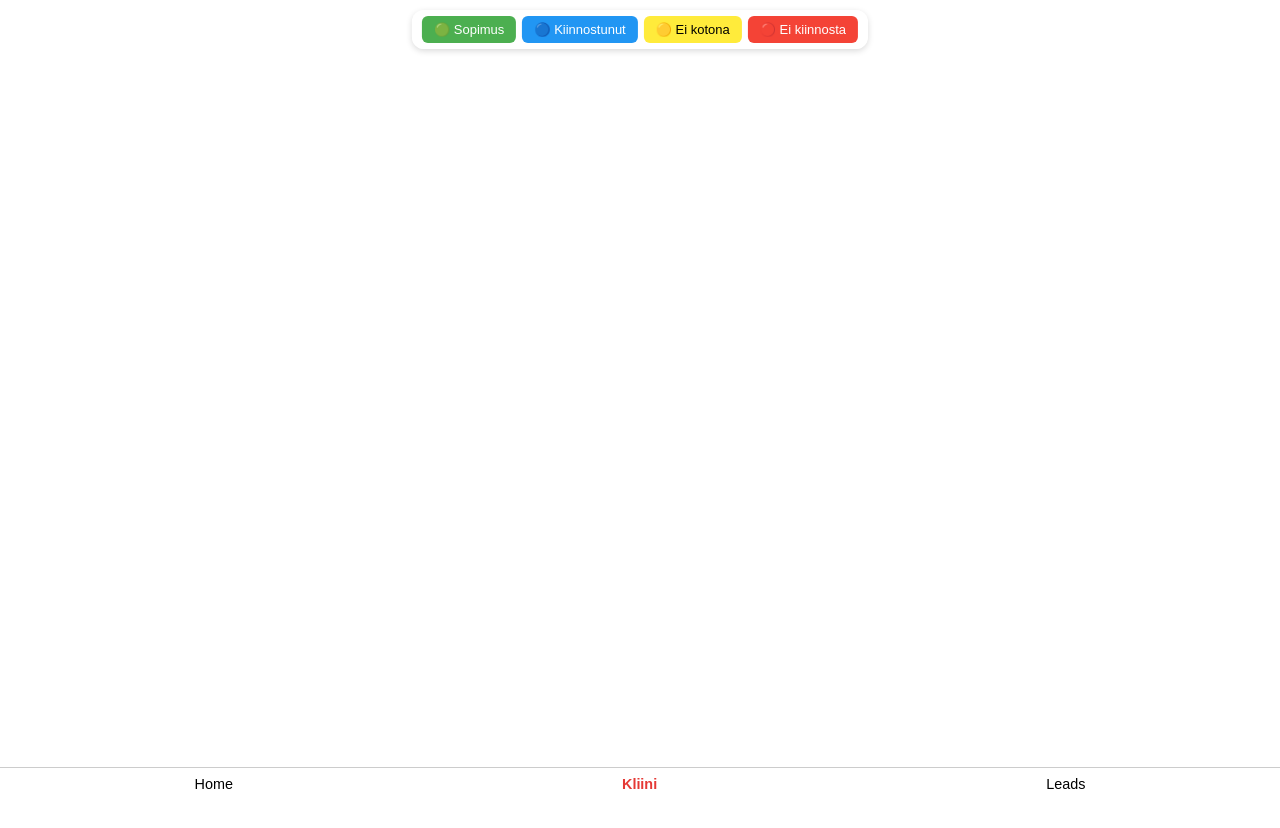
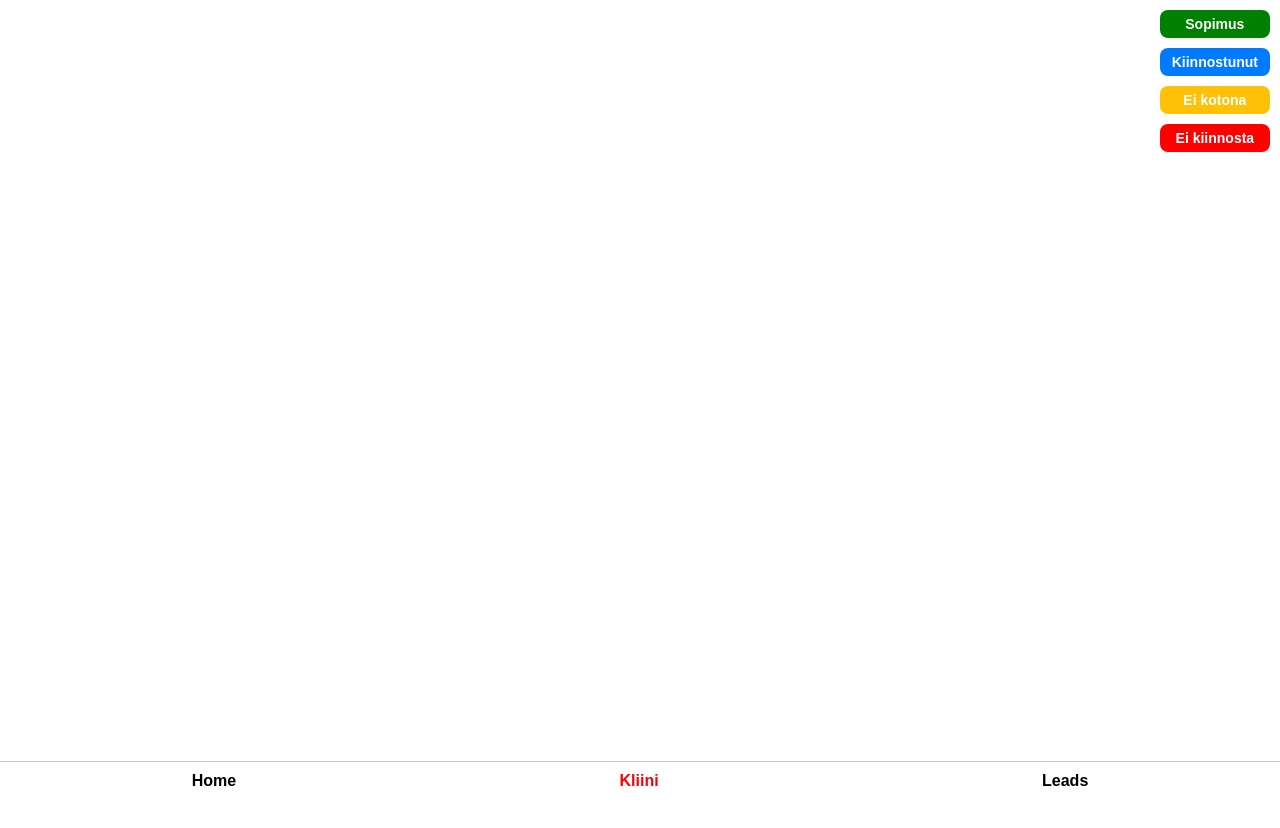
Before and after one commit to Kassu2001/Kliini, a plain HTML site: page map.html in a window 1280 px wide. After the commit the page ends 800 px from the top, so only its background shows below. Drawn offline with Linux system fonts and the light colour scheme; some packages are replaced by stand-ins of ours.

Commit message:
Update map.html

```diff
--- a/map.html
+++ b/map.html
@@ -1,10 +1,11 @@
 <!DOCTYPE html>
 <html lang="en">
 <head>
-  <meta charset="UTF-8" />
-  <meta name="viewport" content="width=device-width, initial-scale=1" />
+  <meta charset="UTF-8">
+  <meta name="viewport" content="width=device-width, initial-scale=1.0">
+  <title>Kliini – Kirjaa käynti</title>
   <style>
-    html, body {
+    body, html {
       height: 100%;
       margin: 0;
       font-family: Arial, sans-serif;
@@ -14,73 +15,64 @@
     #map {
       height: 100%;
       width: 100%;
-      position: absolute;
-      top: 50px;
-      bottom: 50px;
     }
 
     .status-buttons {
       position: absolute;
       top: 10px;
-      left: 50%;
-      transform: translateX(-50%);
-      z-index: 999;
+      right: 10px;
       display: flex;
-      gap: 6px;
-      flex-wrap: wrap;
-      background: rgba(255,255,255,0.95);
-      padding: 6px 10px;
-      border-radius: 12px;
-      box-shadow: 0 2px 6px rgba(0,0,0,0.15);
+      flex-direction: column;
+      gap: 10px;
+      z-index: 5;
     }
 
     .status-buttons button {
       padding: 6px 12px;
       border: none;
-      border-radius: 6px;
-      font-size: 13px;
-      color: #fff;
+      border-radius: 8px;
+      color: white;
+      font-weight: bold;
       cursor: pointer;
+      font-size: 14px;
     }
 
-    .status-buttons button:nth-child(1) { background-color: #4CAF50; }
-    .status-buttons button:nth-child(2) { background-color: #2196F3; }
-    .status-buttons button:nth-child(3) { background-color: #FFEB3B; color: #000; }
-    .status-buttons button:nth-child(4) { background-color: #f44336; }
+    .sopimus { background-color: green; }
+    .kiinnostunut { background-color: #007bff; }
+    .ei-kotona { background-color: #ffc107; color: black; }
+    .ei-kiinnosta { background-color: red; }
 
     .bottom-nav {
-      position: absolute;
+      position: fixed;
       bottom: 0;
+      left: 0;
       width: 100%;
-      background-color: #ffffff;
+      background-color: white;
       border-top: 1px solid #ccc;
       display: flex;
       justify-content: space-around;
-      padding: 0.5rem 0;
-      z-index: 999;
+      padding: 10px 0;
+      z-index: 5;
     }
 
     .bottom-nav a {
-      text-align: center;
-      font-size: 0.9rem;
       text-decoration: none;
       color: black;
-      flex-grow: 1;
+      font-weight: bold;
+      font-size: 16px;
     }
 
     .bottom-nav a.active {
-      font-weight: bold;
-      color: #e53935;
+      color: red;
     }
   </style>
 </head>
 <body>
-
   <div class="status-buttons">
-    <button onclick="submitStatus('Sopimus')">🟢 Sopimus</button>
-    <button onclick="submitStatus('Kiinnostunut')">🔵 Kiinnostunut</button>
-    <button onclick="submitStatus('Ei kotona')">🟡 Ei kotona</button>
-    <button onclick="submitStatus('Ei kiinnosta')">🔴 Ei kiinnosta</button>
+    <button class="sopimus" onclick="submitForm('Sopimus')">Sopimus</button>
+    <button class="kiinnostunut" onclick="submitForm('Kiinnostunut')">Kiinnostunut</button>
+    <button class="ei-kotona" onclick="submitForm('Ei kotona')">Ei kotona</button>
+    <button class="ei-kiinnosta" onclick="submitForm('Ei kiinnosta')">Ei kiinnosta</button>
   </div>
 
   <div id="map"></div>
@@ -92,33 +84,17 @@
   </div>
 
   <script>
-    let map;
+    let userEmail = localStorage.getItem("userEmail") || "";
 
-    function initMap() {
-      navigator.geolocation.getCurrentPosition(function (position) {
-        const location = {
-          lat: position.coords.latitude,
-          lng: position.coords.longitude,
-        };
+    function submitForm(status) {
+      if (!navigator.geolocation) {
+        alert("GPS ei käytettävissä");
+        return;
+      }
 
-        map = new google.maps.Map(document.getElementById("map"), {
-          center: location,
-          zoom: 17,
-          mapTypeId: 'satellite'
-        });
-
-        new google.maps.Marker({
-          position: location,
-          map,
-          label: "Sinä"
-        });
-      });
-    }
-
-    function submitStatus(status) {
-      navigator.geolocation.getCurrentPosition(function (position) {
+      navigator.geolocation.getCurrentPosition(function(position) {
         const data = {
-          email: localStorage.getItem("userEmail"),
+          email: userEmail,
           status: status,
           lat: position.coords.latitude,
           lng: position.coords.longitude
@@ -129,16 +105,33 @@
           headers: { "Content-Type": "application/json" },
           body: JSON.stringify(data)
         }).then(() => {
-          alert("Käynti kirjattu: " + status);
+          alert("Käynti kirjattu onnistuneesti!");
         }).catch(() => {
-          alert("Virhe lähetyksessä.");
+          alert("Virhe lähetettäessä.");
+        });
+
+      }, function(error) {
+        alert("Sijainnin haku epäonnistui.");
+      });
+    }
+
+    function initMap() {
+      navigator.geolocation.getCurrentPosition((position) => {
+        const map = new google.maps.Map(document.getElementById("map"), {
+          center: { lat: position.coords.latitude, lng: position.coords.longitude },
+          zoom: 15,
+          gestureHandling: "greedy",
+          mapTypeId: "satellite"
+        });
+
+        new google.maps.Marker({
+          position: { lat: position.coords.latitude, lng: position.coords.longitude },
+          map,
+          title: "Sinä"
         });
       });
     }
   </script>
-
-  <script async defer
-    src="https://maps.googleapis.com/maps/api/js?key=AIzaSyCqMzLnL3g1ChsSWZEVsCXbKmHf6rDI82Y&callback=initMap">
-  </script>
+  <script async defer src="https://maps.googleapis.com/maps/api/js?key=AIzaSyCqMzLnL3g1ChsSWZEVsCXbKmHf6rDI82Y&callback=initMap"></script>
 </body>
 </html>
```
